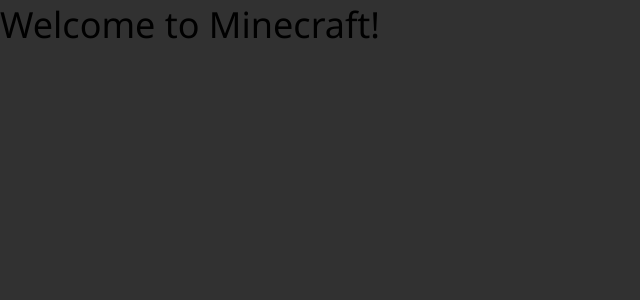
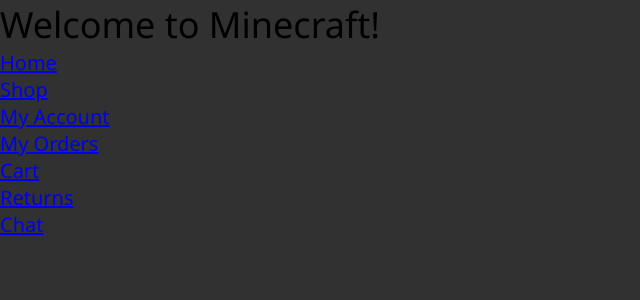
Before and after one commit to Pious726/CSET180Final, a Flask app: page / in a window 1280 px wide. Shown: the part 243-543 px from the top of the page, without its empty margins (0-640 px from the left). Run offline with Flask 3, Linux system fonts and the light colour scheme.

Commit message:
added footer

```diff
--- a/static/styles/styles.css
+++ b/static/styles/styles.css
@@ -36,7 +36,6 @@ h2 {
 }
 
 /* Styles for header and footer */
-
 header {
     background-color: url(--backgroundColor)
 }
--- a/templates/base.html
+++ b/templates/base.html
@@ -31,7 +31,18 @@
     {% endblock%}
 
     <footer>
-
+        <div class="footer-nav">
+            <ul>
+                <li><a href="index.html">Home</a></li>
+                <li><a href="shop.html">Shop</a></li>
+                <li><a href="accounts.html">My Account</a></li>
+                <li><a href="orders.html">My Orders</a></li>
+                <li><a href="cart.html">Cart</a></li>
+                <li><a href="return.html">Returns</a></li>
+                <li><a href="chat.html">Chat</a></li>
+            </ul>
+        </div>
+        <p></p>
     </footer>
 </body>
 </html>
```
